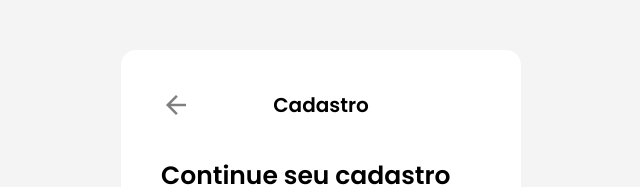
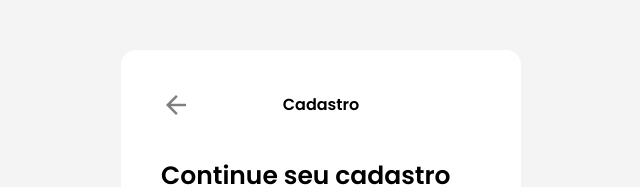
Before and after one commit to kaluabentes/orderflow, a Next.js app: page /register in a window 1280 px wide. Shown: the top 187 px of the page, without its empty margins (319-959 px from the left). Built offline with nearby package versions, Linux system fonts and the light colour scheme.

Commit message:
Set heading size

```diff
--- a/src/components/templates/InnerPage/index.tsx
+++ b/src/components/templates/InnerPage/index.tsx
@@ -16,7 +16,7 @@ function InnerPage({ children, title = 'Title', onBack }: InnerPageProps) {
     <Base hasPadding>
       <Header>
         <IconButton name="arrow_back" onClick={onBack} />
-        <Heading>{title}</Heading>
+        <Heading size="small">{title}</Heading>
         <BlankBrick />
       </Header>
       {children}
```
